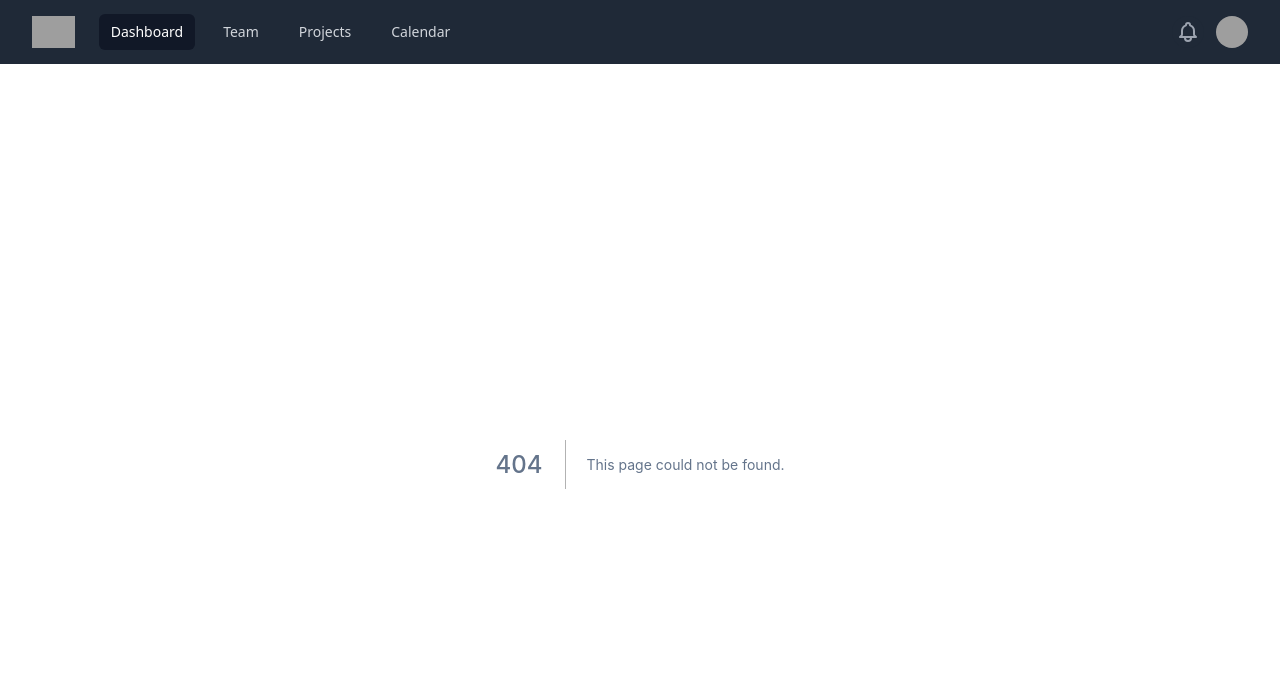
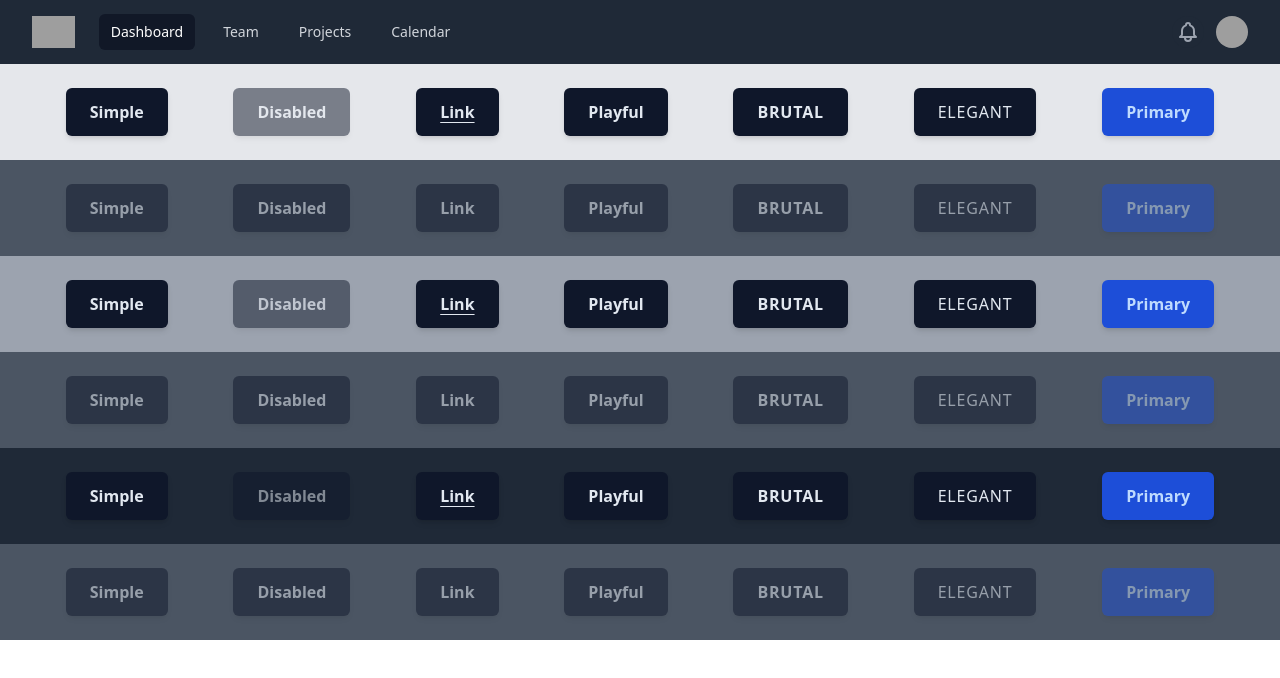
Before and after one commit to RogerWaldron/component-patterns, a Next.js app: page /designguide/buttons in a window 1280 px wide. Before the commit this address had no page. Shown: the top 678 px of the page. Built offline with nearby package versions, Linux system fonts and the light colour scheme; grey boxes are pictures that could not be loaded.

Commit message:
feat: :sparkles: Created Button Components, and Design Guide page to see them

```diff
--- /dev/null
+++ b/components/button/index.tsx
@@ -0,0 +1,139 @@
+import { MouseEvent } from 'react'
+
+type ButtonProps = {
+    children: React.ReactNode
+    className?: string
+    disabled?: boolean
+    onClick?: () => void
+    rest?: string[]
+  }
+
+export function PrimaryButton({ children, className, disabled, onClick, ...rest }: ButtonProps) {
+    const btnStyles = "font-bold text-blue-200 bg-blue-700 dark:bg-blue-600"
+    const btnInteractions = "hover:bg-blue-800 dark:hover:bg-blue-400"
+    const themeStyles = "dark:highlight-white/20"
+    const defaultStyles = btnStyles + " " + btnInteractions + " " + themeStyles
+    const disabledStyles = btnStyles + " " + themeStyles
+
+    return (
+      <Button
+        className={`${disabled ? disabledStyles : defaultStyles} ${className ? className : '' }`}
+        onClick={onClick}
+        disabled={disabled}
+        {...rest}>
+        {children}
+      </Button>
+    )
+}
+
+export function SimpleButton({ children, className, disabled, onClick, ...rest }: ButtonProps) {
+    const btnStyles = "text-slate-200 bg-slate-900 dark:bg-slate-600 dark:highlight-white/20 font-semibold"
+    const btnInteractions = "hover:bg-slate-500 dark:hover:bg-slate-400"
+    const themeStyles = "dark:highlight-white/20"
+    const defaultStyles = btnStyles + " " + btnInteractions + " " + themeStyles
+    const disabledStyles = btnStyles + " " + themeStyles
+
+    return (
+      <Button
+        className={`${disabled ? disabledStyles : defaultStyles} ${className ? className : '' }`}
+        onClick={onClick}
+        disabled = {disabled}
+        {...rest}>
+        {children}
+      </Button>
+    )
+}
+
+export function LinkButton({ children, className, disabled, onClick, ...rest }: ButtonProps) {
+    const btnStyles = "text-slate-200 bg-slate-900 dark:bg-slate-600 dark:highlight-white/20 font-semibold"
+    const btnInteractions = "underline underline-offset-4 hover:underline-offset-8 hover:bg-slate-500 dark:hover:bg-slate-400"
+    const themeStyles = "dark:highlight-white/20"
+    const defaultStyles = btnStyles + " " + btnInteractions + " " + themeStyles
+    const disabledStyles = btnStyles + " " + themeStyles
+
+    return (
+      <Button
+        className={`${disabled ? disabledStyles : defaultStyles} ${className ? className : '' }`}
+        onClick={onClick}
+        disabled = {disabled}
+        {...rest}>
+        {children}
+      </Button>
+    )
+}
+
+export function PlayfulButton({ children, className, disabled, onClick, ...rest }: ButtonProps) {
+    const btnStyles = "font-semibold rounded-full"
+    const btnInteractions = "hover:bg-slate-500 dark:hover:bg-slate-400"
+    const themeStyles = "text-slate-200 bg-slate-900 dark:bg-slate-600 dark:highlight-white/20"
+    const defaultStyles = btnStyles + " " + btnInteractions + " " + themeStyles
+    const disabledStyles = btnStyles + " " + themeStyles
+
+    return (
+      <Button
+        className={`${disabled ? disabledStyles : defaultStyles} ${className ? className : '' }`}
+        onClick={onClick}
+        disabled = {disabled}
+        {...rest}>
+        {children}
+      </Button>
+    )
+}
+
+export function BrutalButton({ children, className, disabled, onClick, ...rest }: ButtonProps) {
+    const btnStyles = "font-semibold tracking-wider uppercase"
+    const btnInteractions = "hover:bg-slate-500 dark:hover:bg-slate-400"
+    const themeStyles = "text-slate-200 bg-slate-900 dark:bg-slate-600 dark:highlight-white/20"
+    const defaultStyles = btnStyles + " " + btnInteractions + " " + themeStyles
+    const disabledStyles = btnStyles + " " + themeStyles
+
+    return (
+      <Button
+        className={`${disabled ? disabledStyles : defaultStyles} ${className ? className : '' }`}
+        onClick={onClick}
+        disabled = {disabled}
+        {...rest}>
+        {children}
+      </Button>
+    )
+}
+
+export function ElegantButton({ children, className, disabled, onClick, ...rest }: ButtonProps) {
+    const btnStyles = "font-medium tracking-wider uppercase"
+    const btnInteractions = "hover:bg-slate-500 dark:hover:bg-slate-400"
+    const themeStyles = "text-slate-200 bg-slate-900 dark:bg-slate-600 dark:highlight-white/20"
+    const defaultStyles = btnStyles + " " + btnInteractions + " " + themeStyles
+    const disabledStyles = btnStyles + " " + themeStyles
+
+    return (
+      <Button
+        className={`${disabled ? disabledStyles : defaultStyles} ${className ? className : '' }`}
+        onClick={onClick}
+        disabled = {disabled}
+        {...rest}>
+        {children}
+      </Button>
+    )
+}
+
+function Button({ children, className, disabled = false, onClick = (() => {}), ...rest }: ButtonProps) {
+    const defaultStyles = "flex items-center justify-center h-12 px-6 shadow-md focus:cursor-pointer disabled:text-grey-500 disabled:opacity-50 disabled:cursor-not-allowed rounded-md"
+
+    return (
+      <button
+        /** Handle click on Button or Link */
+        onClick={(event: MouseEvent<HTMLButtonElement | HTMLAnchorElement>) => {
+          if (disabled) {
+            return
+          }
+          event.preventDefault()
+          onClick()
+        }}
+        className={`${defaultStyles} ${className ? className : '' }`}
+        disabled={disabled}
+        {...rest}
+        >
+        {children}
+      </button>
+    )
+}
--- /dev/null
+++ b/pages/designguide/buttons.tsx
@@ -0,0 +1,68 @@
+import React from 'react'
+
+import { SimpleButton, LinkButton, PlayfulButton, BrutalButton, ElegantButton, PrimaryButton } from '../../components/button'
+
+type Props = {}
+
+function MyButtons({}: Props) {
+  return (
+    <div>
+        <div className="flex py-6 bg-gray-200 justify-evenly">
+        <SimpleButton>Simple</SimpleButton>
+        <SimpleButton disabled>Disabled</SimpleButton>
+        <LinkButton>Link</LinkButton>
+        <PlayfulButton>Playful</PlayfulButton>
+        <BrutalButton>Brutal</BrutalButton>
+        <ElegantButton onClick={() => alert("hello")} aria-label="test">Elegant</ElegantButton>
+        <PrimaryButton onClick={() => alert('Wooot')}>Primary</PrimaryButton>
+      </div>
+      <div className="flex py-6 bg-gray-600 justify-evenly">
+        <SimpleButton disabled >Simple</SimpleButton>
+        <SimpleButton disabled>Disabled</SimpleButton>
+        <LinkButton disabled>Link</LinkButton>
+        <PlayfulButton disabled>Playful</PlayfulButton>
+        <BrutalButton  disabled>Brutal</BrutalButton>
+        <ElegantButton disabled onClick={() => alert("hello")} aria-label="test">Elegant</ElegantButton>
+        <PrimaryButton disabled onClick={() => alert('Wooot')}>Primary</PrimaryButton>
+      </div>
+      <div className="flex py-6 bg-gray-400 justify-evenly">
+        <SimpleButton>Simple</SimpleButton>
+        <SimpleButton disabled>Disabled</SimpleButton>
+        <LinkButton>Link</LinkButton>
+        <PlayfulButton>Playful</PlayfulButton>
+        <BrutalButton>Brutal</BrutalButton>
+        <ElegantButton onClick={() => alert("hello")} aria-label="test">Elegant</ElegantButton>
+        <PrimaryButton onClick={() => alert('Wooot')}>Primary</PrimaryButton>
+      </div>
+      <div className="flex py-6 bg-gray-600 justify-evenly">
+        <SimpleButton disabled >Simple</SimpleButton>
+        <SimpleButton disabled>Disabled</SimpleButton>
+        <LinkButton disabled>Link</LinkButton>
+        <PlayfulButton disabled>Playful</PlayfulButton>
+        <BrutalButton  disabled>Brutal</BrutalButton>
+        <ElegantButton disabled onClick={() => alert("hello")} aria-label="test">Elegant</ElegantButton>
+        <PrimaryButton disabled onClick={() => alert('Wooot')}>Primary</PrimaryButton>
+      </div>
+      <div className="flex py-6 bg-gray-800 justify-evenly">
+        <SimpleButton >Simple</SimpleButton>
+        <SimpleButton disabled>Disabled</SimpleButton>
+        <LinkButton>Link</LinkButton>
+        <PlayfulButton>Playful</PlayfulButton>
+        <BrutalButton>Brutal</BrutalButton>
+        <ElegantButton onClick={() => alert("hello")} aria-label="test">Elegant</ElegantButton>
+        <PrimaryButton onClick={() => alert('Wooot')}>Primary</PrimaryButton>
+      </div>
+      <div className="flex py-6 bg-gray-600 justify-evenly">
+        <SimpleButton disabled>Simple</SimpleButton>
+        <SimpleButton disabled>Disabled</SimpleButton>
+        <LinkButton disabled>Link</LinkButton>
+        <PlayfulButton disabled>Playful</PlayfulButton>
+        <BrutalButton  disabled>Brutal</BrutalButton>
+        <ElegantButton disabled onClick={() => alert("hello")} aria-label="test">Elegant</ElegantButton>
+        <PrimaryButton disabled onClick={() => alert('Wooot')}>Primary</PrimaryButton>
+      </div>
+    </div>
+  )
+}
+
+export default MyButtons
--- /dev/null
+++ b/pages/designguide/index.tsx
@@ -0,0 +1,23 @@
+import Link from 'next/link'
+import React from 'react'
+
+type Props = {}
+
+function DesignGuide({}: Props) {
+  return (
+    <div className="container mx-auto">
+        <h2 className="flex justify-center py-8 text-2xl">Design Guide</h2>
+        <p>Playground for testing ideas on how to construct these components</p>
+        <ul className="flex flex-col gap-4">
+            <li className="">
+                <Link href="../designguide/buttons">Buttons</Link>
+            </li>
+            <li className="">
+                <Link href="../designguide/buttons">Buttons</Link>
+            </li>
+        </ul>
+    </div>
+  )
+}
+
+export default DesignGuide
```
Also changed, not shown: 1 other file (tests, documents, lock files or other folders).
